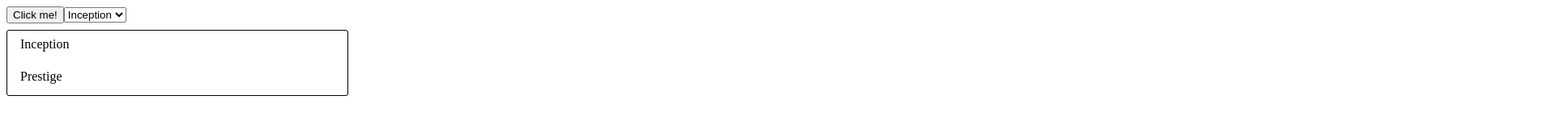
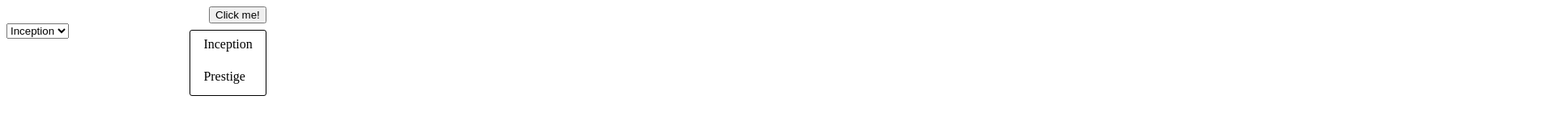
Before and after one commit to ankit-m/react-16-dropdown, a React app: page / in a window 1280 px wide. Both pictures are taken after a click on the button "Click me!". Shown: the top 160 px of the page at 81% size, 1920 px wide, since content can reach past the window. Built offline with nearby package versions, Linux system fonts and the light colour scheme.

Commit message:
add alignment and className props

```diff
--- a/examples/index.js
+++ b/examples/index.js
@@ -7,7 +7,8 @@ function App () {
   const options = [
     {
       label: 'Inception',
-      value: 'inception'
+      value: 'inception',
+      className: 'inception'
     },
     {
       label: 'Prestige',
@@ -21,8 +22,9 @@ function App () {
   return (
     <Fragment>
       <Dropdown
+        align='right'
+        className='custom-class'
         options={options}
-        value='inception'
         onClick={e => console.log(e)}
       />
       <select>
--- a/src/Dropdown.js
+++ b/src/Dropdown.js
@@ -94,9 +94,11 @@ export default class Dropdown extends Component {
 
   render () {
     const Button = this.props.buttonComponent;
+    const classes = 'react-16-dropdown' +
+      (this.props.className ? ` ${this.props.className}` : '');
 
     return (
-      <Fragment>
+      <div className={classes}>
         <Button
           buttonRef={this.setButtonRef}
           onClick={this.handleButtonClick}
@@ -106,11 +108,12 @@ export default class Dropdown extends Component {
         {this.state.open &&
           <Menu
             {...this.props}
+            button={this.button}
             menuRef={this.setMenuRef}
             onClick={this.handleOptionClick}
           />
         }
-      </Fragment>
+      </div>
     );
   }
 }
--- a/src/Menu.js
+++ b/src/Menu.js
@@ -6,8 +6,9 @@ function DefaultMenu (props) {
     <div
       role='listbox'
       className='menu'
+      ref={props.menuRef}
       tabIndex={-1}
-      ref={props.menuRef}
+      style={props.style}
       onKeyUp={props.onKeyUp}
       onKeyDown={props.onKeyDown}
     >
@@ -17,16 +18,33 @@ function DefaultMenu (props) {
 }
 
 function DefaultOption (props) {
+  const classes = 'item' +
+    (props.focused ? ' focused': '') +
+    (props.className ? ` ${props.className}` : '');
+
   return (
     <div
       role='option'
-      className={`item${props.focused ? ' focused' : ''}`}
+      className={classes}
       onClick={props.onClick}
       onMouseOver={props.onMouseOver}
     >
       {props.label}
     </div>
   );
+}
+
+function getAbsoluteBoundingRect (el) {
+  let rect = {};
+  let clientRect = el.getBoundingClientRect();
+
+  rect.left = window.scrollX + clientRect.left;
+  rect.top = window.scrollY + clientRect.top;
+  rect.right = clientRect.right;
+  rect.bottom = clientRect.bottom;
+  rect.height = clientRect.height;
+
+  return rect;
 }
 
 /**
@@ -41,10 +59,12 @@ export default class Menu extends Component {
     this.state = { focused: -1 };
     // @todo add class
     this.el = document.createElement('div');
+    this.boundingRect = getAbsoluteBoundingRect(this.props.button);
 
     this.handleKeyUp = this.handleKeyUp.bind(this);
     this.handleKeyDown = this.handleKeyDown.bind(this);
     this.setRef = this.setRef.bind(this);
+    this.getAlignment = this.getAlignment.bind(this);
   }
 
   componentDidMount () {
@@ -91,23 +111,47 @@ export default class Menu extends Component {
     }
   }
 
+  getAlignment () {
+    // @todo allow other alignments
+    const top = this.boundingRect.top + this.boundingRect.height;
+
+    if (this.props.align === 'left') {
+      return {
+        top,
+        left: this.boundingRect.left
+      };
+    }
+
+    if (this.props.align === 'right') {
+      return {
+        top,
+        right: window.innerWidth - this.boundingRect.right - window.scrollX
+      };
+    }
+
+    return {};
+  }
+
   render () {
     const Option = this.props.optionComponent;
     const Menu = this.props.menuComponent;
+    const styles = this.getAlignment();
 
     const menu = (
       <Menu
         menuRef={this.setRef}
+        style={styles}
         onKeyUp={this.handleKeyUp}
         onKeyDown={this.handleKeyDown}
       >
-        {this.props.options.map((e, i) => {
+        {this.props.options.map((option, i) => {
           return (
             <Option
+              className={option.className}
               focused={this.state.focused === i}
-              key={e.value}
-              label={e.label}
-              onClick={() => { this.props.onClick(e.value); }}
+              key={option.value}
+              label={option.label}
+              onClick={() => { this.props.onClick(option.value); }}
               onMouseOver={() => { this.setState({ focused: i }); }}
             />
           );
--- a/src/main.css
+++ b/src/main.css
@@ -1,4 +1,15 @@
+body {
+  height: 1000px;
+  width: 2000px;
+}
+
+button {
+  margin-left: 250px;
+}
+
 .menu {
+  position: absolute;
+  background: white;
   border: 1px solid black;
   border-radius: 3px;
   margin-top: 8px;
```
